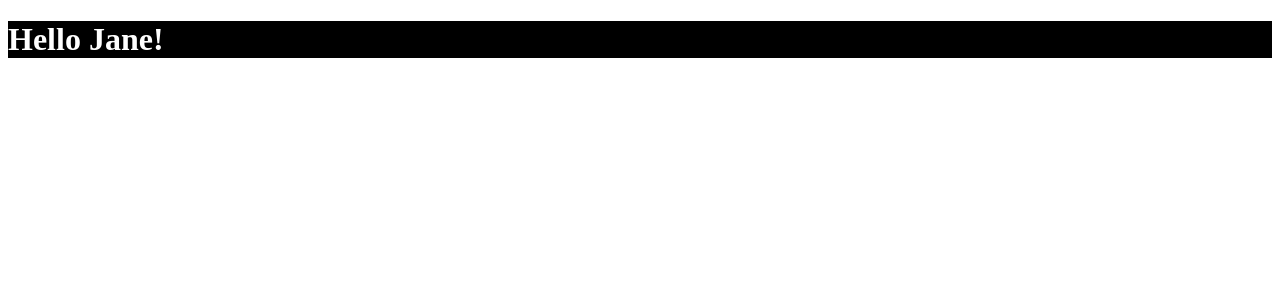
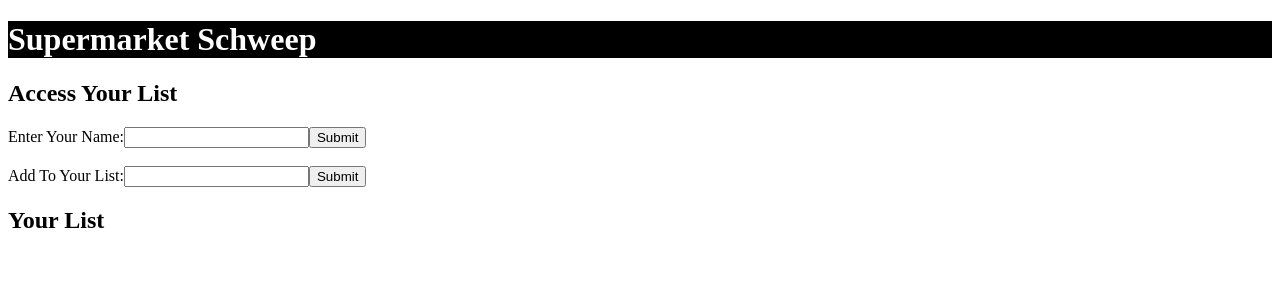
Before and after one commit to mtfaris90/MVP, a React app: page / in a window 1280 px wide. Shown: the top 300 px of the page. Built offline with nearby package versions, Linux system fonts and the light colour scheme; the HTML template or start-up script is replaced by a standard one.

Commit message:
add db and MVC layout

```diff
--- a/package.json
+++ b/package.json
@@ -13,8 +13,11 @@
     "start": "nodemon server.js"
   },
   "dependencies": {
+    "axios": "^0.20.0",
+    "body-parser": "^1.19.0",
     "express": "^4.17.1",
     "nodemon": "^2.0.4",
+    "pg": "^8.3.3",
     "react": "^16.13.1",
     "react-dom": "^16.13.1"
   },
--- a/src/App.js
+++ b/src/App.js
@@ -1,14 +1,86 @@
-
 import React from "react";
+import axios from "axios";
 
 class App extends React.Component {
+  constructor(props) {
+    super(props);
+    this.state = {
+      itemForm: "",
+      groceryList: [],
+      userForm: "",
+    };
+    this.handleChange = this.handleChange.bind(this);
+    this.postItem = this.postItem.bind(this);
+    this.getList = this.getList.bind(this);
+  }
+  // componentDidMount() {
+  //   this.getList();
+  // }
+  getList(e) {
+    e.preventDefault();
+    console.log("triggered getList");
+    let getObj = {
+      method: "get",
+      url: `/list/${this.state.userForm}`,
+    };
+    axios(getObj)
+      .then((response) => {
+        console.log(response.data);
+        this.setState({ groceryList: response.data });
+      })
+      .catch((err) => {
+        console.error(err);
+      });
+  }
+  handleChange(e) {
+    this.setState({ [e.target.name]: e.target.value });
+  }
+  postItem(e, owner = "matt") {
+    let postObj = {
+      method: "post",
+      url: `/list/${owner}`,
+      data: { item: this.state.itemForm },
+    };
+    axios(postObj)
+      .then((response) => {
+        console.log(response.data);
+      })
+      .catch((err) => {
+        console.error(err);
+      });
+    e.preventDefault();
+  }
   render() {
-    const { name } = this.props;
     return (
       <>
-        <h1>
-          Hello {name}!
-        </h1>
+        <h1>Supermarket Schweep</h1>
+        <h2>Access Your List</h2>
+        <form onSubmit={this.getList}>
+          <label>
+            Enter Your Name:
+            <input type="text" name="userForm" value={this.state.userForm} onChange={this.handleChange}></input>
+          </label>
+          <input type="submit" value="Submit"></input>
+        </form>
+        <br/>
+        <form onSubmit={this.postItem}>
+          <label>
+            Add To Your List:
+            <input
+              type="text"
+              name="itemForm"
+              value={this.state.inputText}
+              onChange={this.handleChange}
+            />
+          </label>
+          <input type="submit" value="Submit"></input>
+        </form>
+        <h2>Your List</h2>
+        <ul>
+          {this.state.groceryList.map((thing, i) => (
+            <li key={i}>{thing}</li>
+          ))}
+        </ul>
       </>
     );
   }
--- a/src/index.js
+++ b/src/index.js
@@ -5,4 +5,4 @@ import "./styles.scss";
 
 
 var mountNode = document.getElementById("app");
-ReactDOM.render(<App name="Jane" />, mountNode);
+ReactDOM.render(<App />, mountNode);
```
Also changed, not shown: controllers/index.js (added, +27 -0 lines), db/index.js (added, +13 -0 lines), models/index.js (added, +15 -0 lines), server.js (+7 -2 lines), 2 other files (tests, documents, lock files or other folders).
